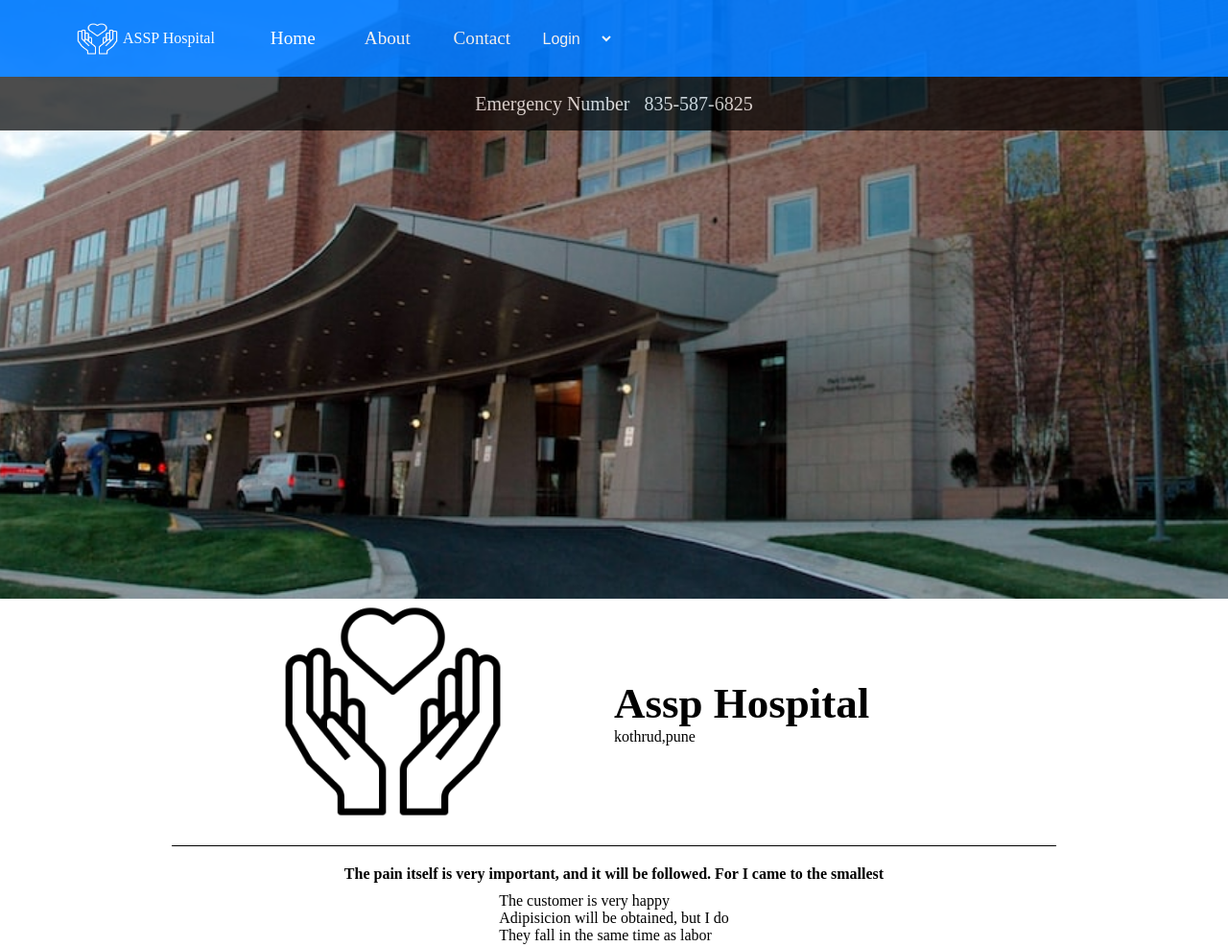
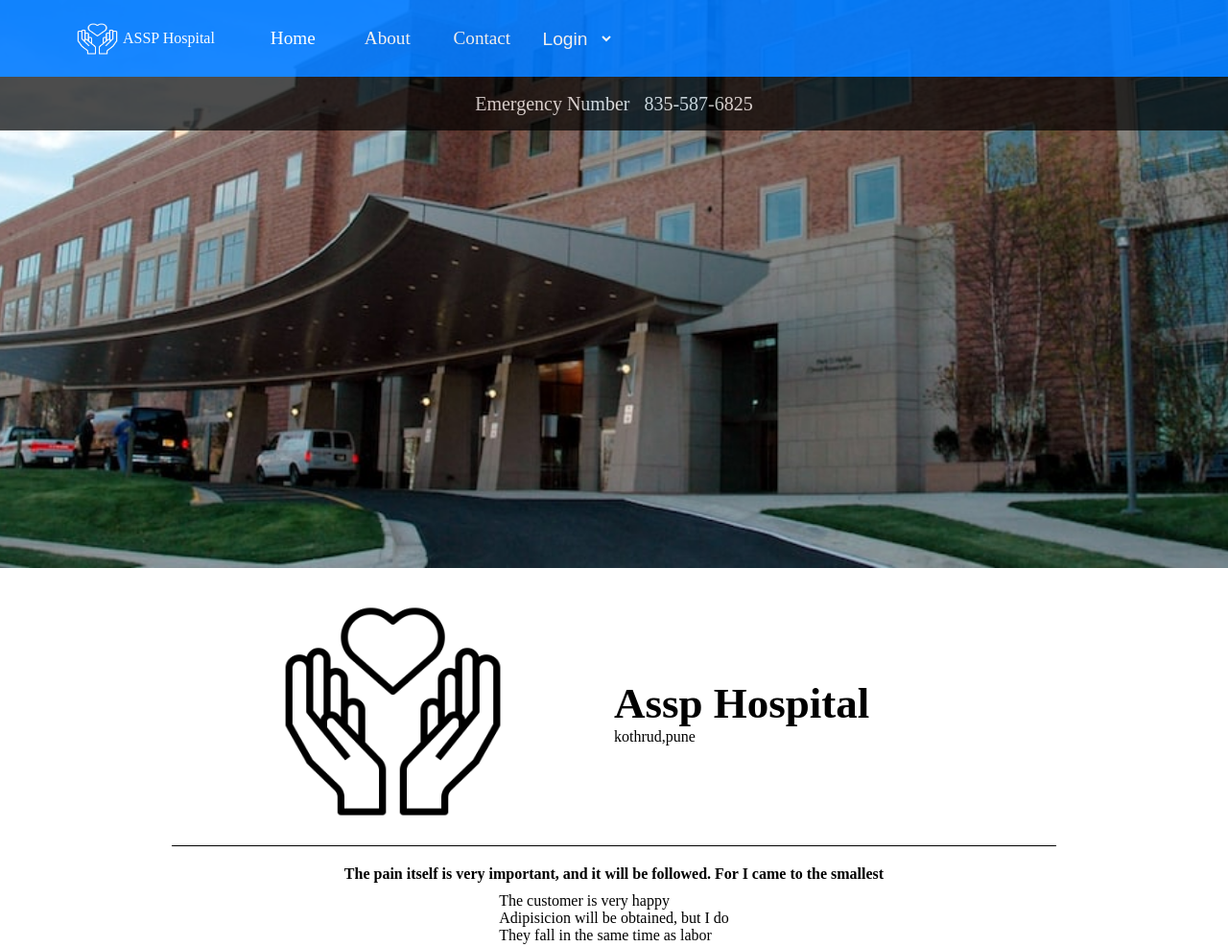
Before and after one commit to Prabhat-Singh0806/Hospital_appointment_system, a plain HTML site: page index.html in a window 1280 px wide. Shown: the top 987 px of the page at 96% size. Drawn offline with Linux system fonts and the light colour scheme.

Commit message:
fixed select login size and banner size reduced

```diff
--- a/index.html
+++ b/index.html
@@ -36,7 +36,7 @@
             left: 0px;
             z-index: -1;
             width: 100%;
-            height: 78vh;
+            height: 74vh;
         }
 
         nav {
@@ -108,7 +108,7 @@
         }
 
         select {
-            font-size: 1rem;
+            font-size: 1.2rem;
             height: 60%;
             width: 80%;
             border-radius: 23px;
```
